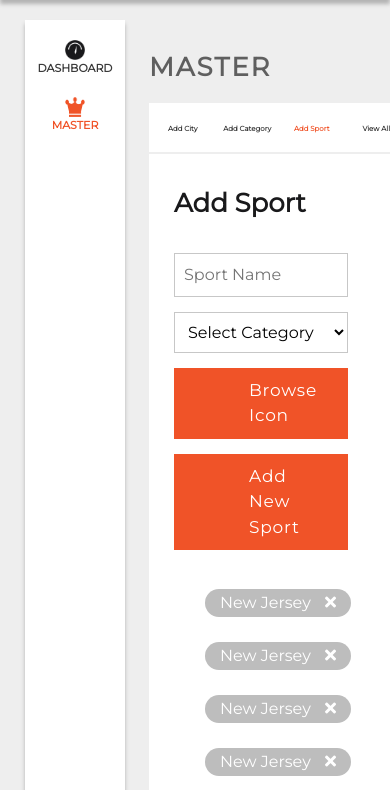
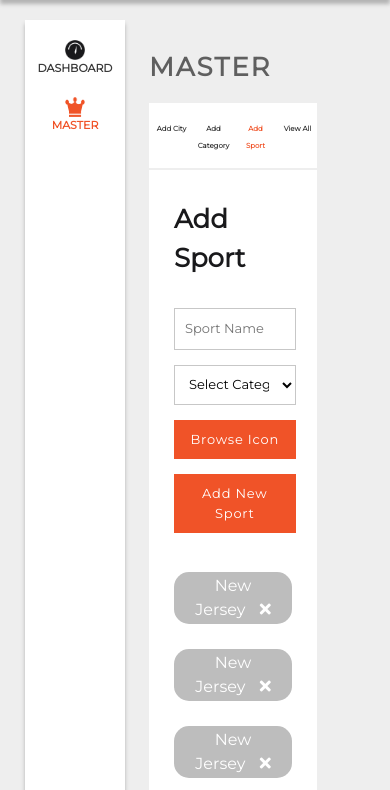
Before and after one commit to gukanozadze/MyWebsite, a Django app: page /addsport in a window 390 px wide. Shown: the part 75-865 px from the top of the page. Run offline with Django 3.2, Linux system fonts and the light colour scheme; some libraries are stand-ins or nearby versions.

Commit message:
Add Sport is addapted for responsivnes

```diff
--- a/mainApps/static/css/addsport.css
+++ b/mainApps/static/css/addsport.css
@@ -41,10 +41,14 @@
     }
 }
 
-@media screen and (max-width: 640px){
+@media screen and (max-width: 690px){
     input, select, button.file-button, button.add-button{
-        width: 80%;
+        width: 95%;
         margin: 0;
         margin-top:15px;
+        padding: 10px 10px 10px 10px;
+
+        font-size: 13px;
+
     }
 }
```
